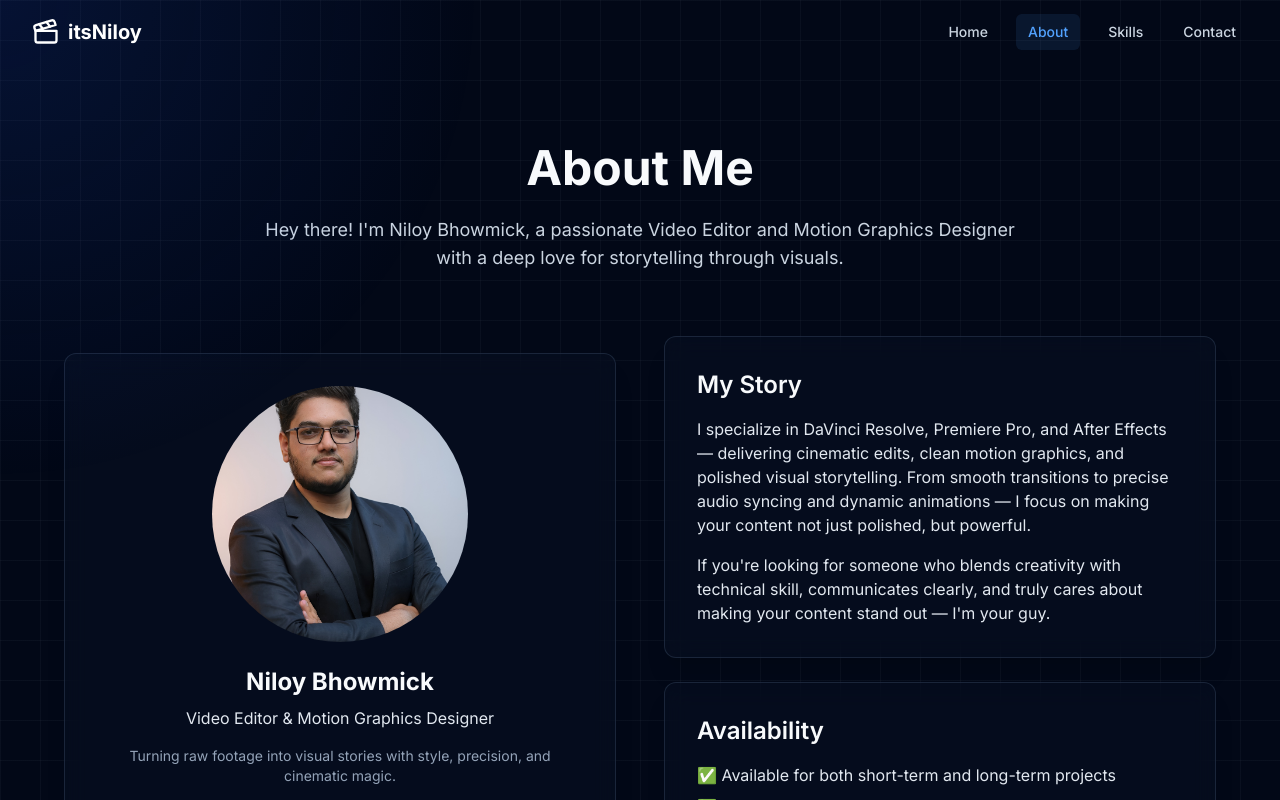
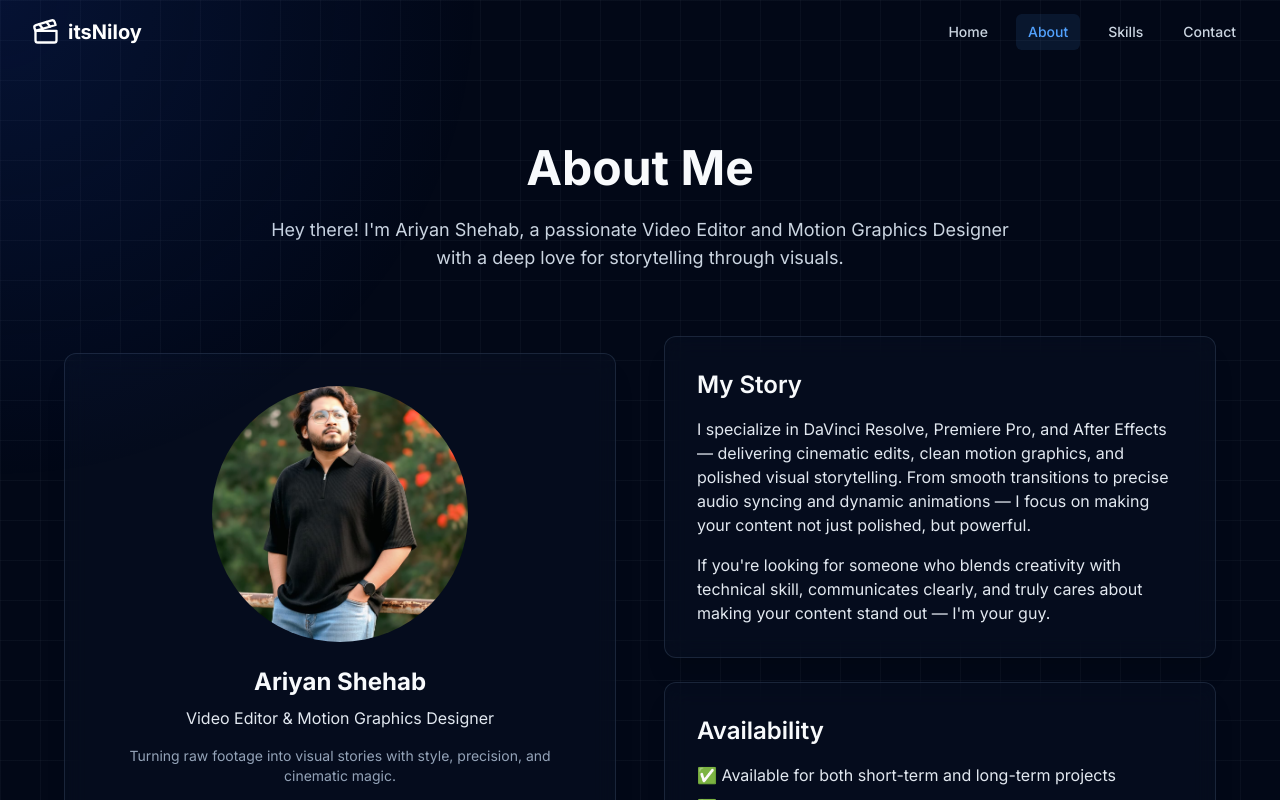
Before and after one commit to shihabmia00/ariyan-shehab, a Next.js app: page /about in a window 1280 px wide. Shown: the top 800 px of the page. Built offline with nearby package versions, Linux system fonts and the light colour scheme.

Commit message:
update about section

```diff
--- a/src/app/about/page.tsx
+++ b/src/app/about/page.tsx
@@ -25,7 +25,7 @@ export default function AboutPage() {
             About Me
           </h1>
           <p className="text-gray-300 text-lg max-w-3xl mx-auto">
-            Hey there! I'm Niloy Bhowmick, a passionate Video Editor and Motion
+            Hey there! I'm Ariyan Shehab, a passionate Video Editor and Motion
             Graphics Designer with a deep love for storytelling through visuals.
           </p>
         </motion.div>
@@ -41,14 +41,14 @@ export default function AboutPage() {
               <div className="text-center">
                 <div className="relative w-64 h-64 mx-auto mb-6">
                   <Image
-                    src="/niloybhowmick.png"
-                    alt="Niloy Bhowmick"
+                    src="/ariyan-shehab.png"
+                    alt="Ariyan Shehab"
                     fill
                     className="rounded-full object-cover"
                   />
                 </div>
                 <h2 className="text-2xl font-bold mb-2 text-white">
-                  Niloy Bhowmick
+                  Ariyan Shehab
                 </h2>
                 <p className="text-blue-400 mb-4">
                   Video Editor & Motion Graphics Designer
--- a/src/app/contact/page.tsx
+++ b/src/app/contact/page.tsx
@@ -105,7 +105,7 @@ export default function ContactPage() {
                   <div>
                     <p className="text-gray-400 text-sm">WhatsApp</p>
                     <a
-                      href="https://wa.me/+8801580385556"
+                      href="https://wa.me/+8801315067707"
                       target="_blank"
                       rel="noopener noreferrer"
                       className="text-white hover:text-green-400 transition-colors"
```
Also changed, not shown: public/ariyan-shehab.png (added).
